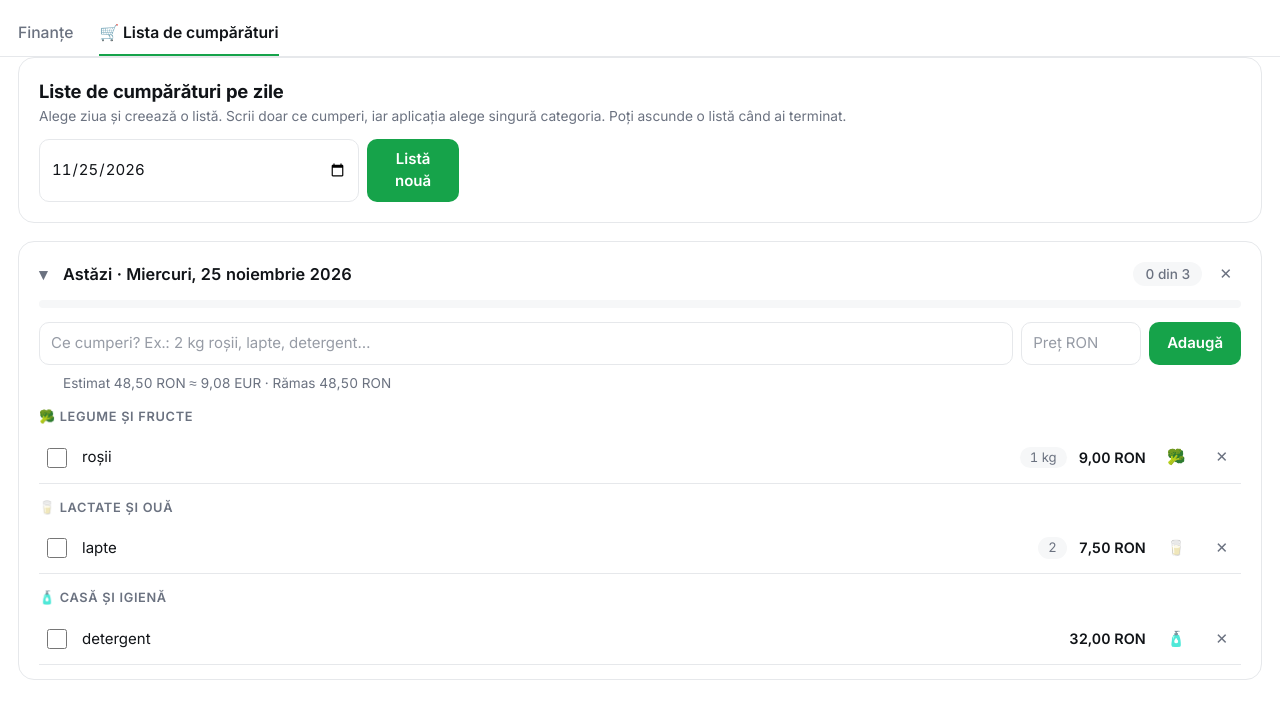
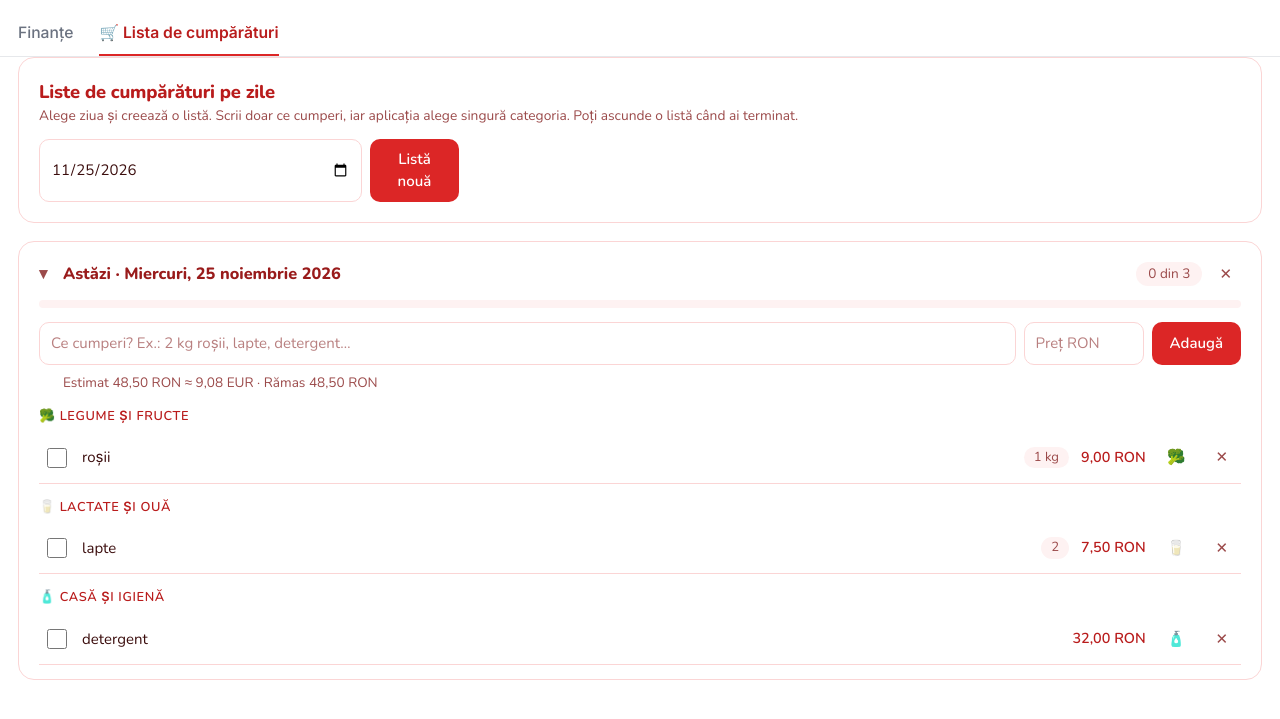
Before and after one commit to vladdanniell-alt/conta, a plain HTML site: page index.html in a window 1280 px wide. Both pictures are taken after a click on the tab "🛒 Lista de cumpărături". Shown: the part 87-806 px from the top of the page. Drawn offline with nearby package versions, Linux system fonts and the light colour scheme.

Commit message:
Lista de cumparaturi: font Nunito si rosu ca culoare principala
Co-Authored-By: Claude Opus 5.5 <noreply@anthropic.com>
Claude-Session: https://claude.ai/code/session_019CkNwGyiCQyGiLisG298Yd

```diff
--- a/index.html
+++ b/index.html
@@ -3,7 +3,7 @@
 <meta name="viewport" content="width=device-width, initial-scale=1, viewport-fit=cover">
 <title>Contor Finanțe</title>
 <link rel="icon" href="/favicon.svg" type="image/svg+xml">
-<link rel="stylesheet" href="https://fonts.googleapis.com/css2?family=Inter:wght@400;500;600;700&family=Bricolage+Grotesque:wght@600;700&display=swap">
+<link rel="stylesheet" href="https://fonts.googleapis.com/css2?family=Inter:wght@400;500;600;700&family=Bricolage+Grotesque:wght@600;700&family=Nunito:wght@400;600;700;800&display=swap">
 <style>
 :root{--bg:#fff;--panel:#fff;--sub:#f6f7f8;--line:#e6e8eb;--ink:#111418;--mut:#6b7280;--acc:#16a34a;--accd:#15803d;--accl:#e8f6ee;--up:#16a34a;--down:#9aa1ab;--warn:#fff7e0;--fb:'Inter','Segoe UI',system-ui,sans-serif;color-scheme:light;box-sizing:border-box;padding-top:env(safe-area-inset-top,0px);padding-bottom:env(safe-area-inset-bottom,0px)}
 html{scroll-padding-top:env(safe-area-inset-top,0px)}
@@ -85,6 +85,12 @@ tfoot td{font-weight:700;border-bottom:none;border-top:2px solid var(--ink)}
 .lst .bar{margin:8px 0 14px;height:8px}.lst .bar>i{background:var(--acc)}
 .lst .add{grid-template-columns:1fr 120px auto}
 @media(max-width:700px){.lst .add{grid-template-columns:1fr 100px}.lst .add .nm{grid-column:1/-1}}
+#v-shop{--acc:#dc2626;--accd:#b91c1c;--accl:#fee2e2;--sub:#fef2f2;--line:#fbd5d5;--mut:#9b4a4a;--ink:#3b0d0d;--fb:'Nunito','Inter',system-ui,sans-serif;font-family:var(--fb);color:var(--ink)}
+#v-shop .panel>h2{color:#b91c1c;font-weight:800}
+#v-shop .ltog{font-weight:800;color:#991b1b}
+#v-shop .grp h3{color:#b91c1c}
+#v-shop .it .pr{color:#b91c1c}
+#n-shop[aria-selected=true]{border-bottom-color:#dc2626;color:#b91c1c}
 #v-fin{--acc:#3b8ee0;--accd:#2a77c4;--accl:#e1eefb;--fn:#d6eafd;--ft:#1565b8;--fc:#c0412c;--fs:#ecf4fc;--fl:#cfe1f3;--fm:#4f6b86;--fh:'Bricolage Grotesque','Inter',system-ui,sans-serif}
 .fx{display:flex;flex-direction:column;gap:16px}
 .fx .up{color:var(--ft)}.fx .dn{color:var(--fc)}
```
